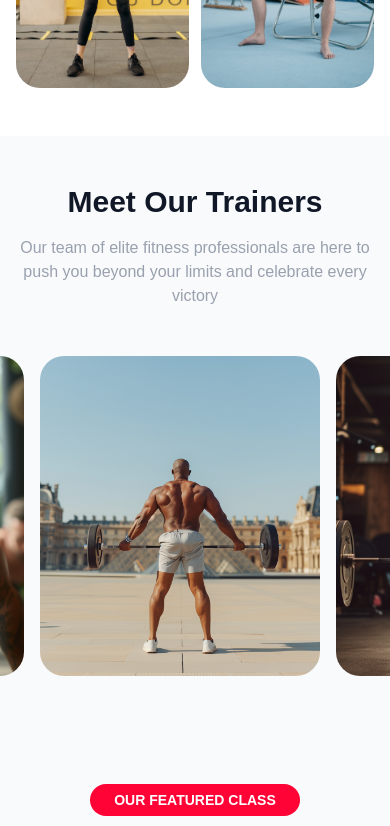
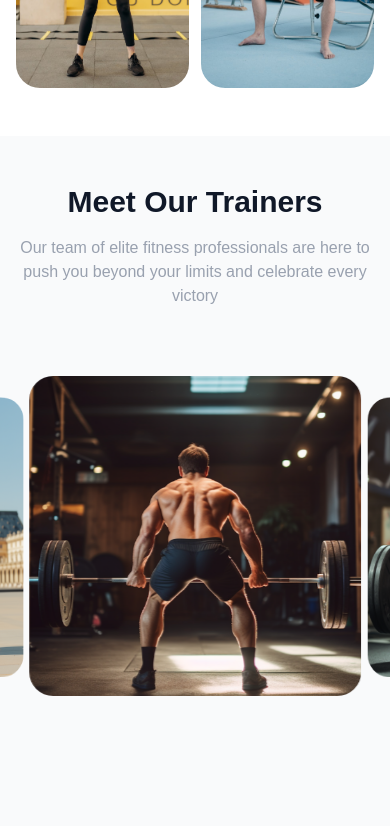
Before and after one commit to inioluwa-1/gym-landingpage, a Next.js app: page / in a window 390 px wide. Shown: the part 2560-3386 px from the top of the page. Built offline with nearby package versions, Linux system fonts and the light colour scheme.

Commit message:
chore: update package dependencies and clean up unused imports

```diff
--- a/package.json
+++ b/package.json
@@ -13,7 +13,8 @@
     "lucide-react": "^0.563.0",
     "next": "16.1.6",
     "react": "19.2.3",
-    "react-dom": "19.2.3"
+    "react-dom": "19.2.3",
+    "swiper": "^12.1.1"
   },
   "devDependencies": {
     "@tailwindcss/postcss": "^4",
--- a/src/app/components/FeaturedClasses.tsx
+++ b/src/app/components/FeaturedClasses.tsx
@@ -89,7 +89,7 @@ export default function FeaturedClasses() {
             <span
               className="text-sm md:text-base font-bold px-6 py-2 rounded-full"
               style={{ backgroundColor: '#FF0336', color: 'white' }}
-            >
+            >3
               OUR FEATURED CLASS
             </span>
           </div>
--- a/src/app/components/Trainers.tsx
+++ b/src/app/components/Trainers.tsx
@@ -1,7 +1,12 @@
 'use client';
 
-import { useEffect, useRef } from 'react';
 import Image from 'next/image';
+import { Swiper, SwiperSlide } from 'swiper/react';
+import { EffectCoverflow, Autoplay } from 'swiper/modules';
+
+// Import Swiper styles
+import 'swiper/css';
+import 'swiper/css/effect-coverflow';
 
 export default function Trainers() {
   const trainers = [
@@ -13,79 +18,11 @@ export default function Trainers() {
     { id: 6, image: '/trainersix.png' }
   ];
 
-  // Duplicate trainers for infinite scroll effect
-  const infiniteTrainers = [...trainers, ...trainers, ...trainers];
-
-  const scrollRef = useRef<HTMLDivElement>(null);
-
-  useEffect(() => {
-    const scrollContainer = scrollRef.current;
-    if (!scrollContainer) return;
-
-    // Set initial scroll position to the middle set
-    scrollContainer.scrollLeft = scrollContainer.scrollWidth / 3;
-
-    let scrollInterval: NodeJS.Timeout;
-
-    const startAutoScroll = () => {
-      scrollInterval = setInterval(() => {
-        if (scrollContainer) {
-          const cardWidth = 280;
-          const gap = 16;
-          const scrollAmount = cardWidth + gap;
-
-          scrollContainer.scrollBy({ left: scrollAmount, behavior: 'smooth' });
-        }
-      }, 3000);
-    };
-
-    const handleScroll = () => {
-      if (!scrollContainer) return;
-
-      const scrollWidth = scrollContainer.scrollWidth;
-      const scrollLeft = scrollContainer.scrollLeft;
-      const clientWidth = scrollContainer.clientWidth;
-
-      // When reaching the end of the second set, jump back to the start of the second set
-      if (scrollLeft >= (scrollWidth / 3) * 2) {
-        scrollContainer.style.scrollBehavior = 'auto';
-        scrollContainer.scrollLeft = scrollWidth / 3;
-        scrollContainer.style.scrollBehavior = 'smooth';
-      }
-      // When reaching the start of the first set, jump to the start of the second set
-      else if (scrollLeft <= scrollWidth / 3 - clientWidth) {
-        scrollContainer.style.scrollBehavior = 'auto';
-        scrollContainer.scrollLeft = scrollWidth / 3;
-        scrollContainer.style.scrollBehavior = 'smooth';
-      }
-    };
-
-    // Only auto-scroll on mobile
-    const checkMobile = () => {
-      if (window.innerWidth < 768) {
-        startAutoScroll();
-        scrollContainer?.addEventListener('scroll', handleScroll);
-      } else {
-        clearInterval(scrollInterval);
-        scrollContainer?.removeEventListener('scroll', handleScroll);
-      }
-    };
-
-    checkMobile();
-    window.addEventListener('resize', checkMobile);
-
-    return () => {
-      clearInterval(scrollInterval);
-      scrollContainer?.removeEventListener('scroll', handleScroll);
-      window.removeEventListener('resize', checkMobile);
-    };
-  }, []);
-
   return (
-    <section className="py-12 md:py-20 px-4 md:px-8 bg-gray-50">
+    <section className="py-12 md:py-20 px-0 md:px-8 bg-gray-50">
       <div className="max-w-7xl mx-auto">
         {/* Header */}
-        <div className="text-center mb-12 md:mb-16">
+        <div className="text-center mb-12 md:mb-16 px-4 md:px-0">
           <h2 className="text-3xl sm:text-4xl md:text-5xl lg:text-6xl font-bold text-gray-900 mb-4 md:mb-6">
             Meet Our Trainers
           </h2>
@@ -94,21 +31,32 @@ export default function Trainers() {
           </p>
         </div>
 
-        {/* Mobile Carousel */}
-        <div
-          ref={scrollRef}
-          className="md:hidden flex gap-4 overflow-x-auto scrollbar-hide pb-4 px-4 -mx-4"
-          style={{
-            scrollbarWidth: 'none',
-            msOverflowStyle: 'none',
-            scrollBehavior: 'smooth'
+        {/* Mobile Carousel with Coverflow Effect */}
+        <div className="md:hidden">
+          <Swiper
+            effect="coverflow"
+            grabCursor={true}
+            centeredSlides={true}
+            slidesPerView="auto"
+            spaceBetween={10}
+            coverflowEffect={{
+              rotate: 30,
+              stretch: 0,
+              depth: 100,
+              modifier: 1,
+              slideShadows: false,
             }}
+            autoplay={{
+              delay: 2500,
+              disableOnInteraction: false,
+            }}
+            loop={true}
+            modules={[EffectCoverflow, Autoplay]}
+            className="trainers-swiper"
           >
-          {infiniteTrainers.map((trainer, index) => (
-            <div
-              key={`${trainer.id}-${index}`}
-              className="shrink-0 w-[calc(100vw-80px)] max-w-70 h-80 relative overflow-hidden rounded-3xl"
-            >
+            {trainers.map((trainer) => (
+              <SwiperSlide key={trainer.id}>
+                <div className="w-[85vw] h-80 relative overflow-hidden rounded-3xl">
                   <Image
                     src={trainer.image}
                     alt={`Trainer ${trainer.id}`}
@@ -116,7 +64,9 @@ export default function Trainers() {
                     className="object-cover"
                   />
                 </div>
+              </SwiperSlide>
             ))}
+          </Swiper>
         </div>
 
         {/* Desktop Grid */}
@@ -184,8 +134,14 @@ export default function Trainers() {
       </div>
 
       <style jsx global>{`
-        .scrollbar-hide::-webkit-scrollbar {
-          display: none;
+        .trainers-swiper {
+          width: 100%;
+          padding: 20px 0 40px;
+        }
+        .trainers-swiper .swiper-slide {
+          width: auto;
+          display: flex;
+          justify-content: center;
         }
       `}</style>
     </section>
```
Also changed, not shown: 1 other file (tests, documents, lock files or other folders). Lines whose indentation alone changed are shown as unchanged.
